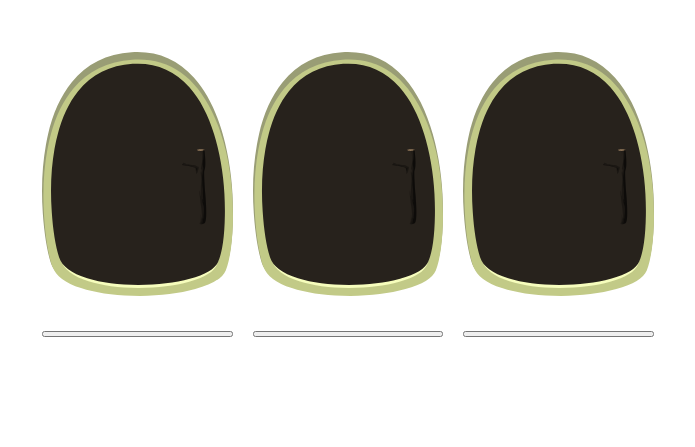
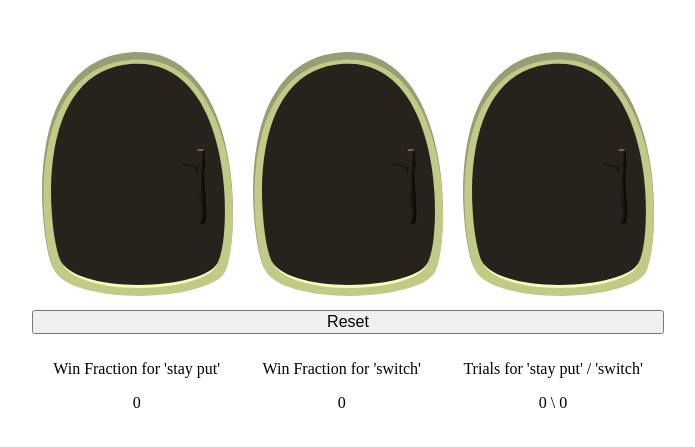
Before and after one commit to L-ashwin/Monty-Hall-Simulation, a plain HTML site: page index.html in a window 1280 px wide. Shown: the part 121-568 px from the top of the page, without its empty margins (292-987 px from the left). Drawn offline with Linux system fonts and the light colour scheme.

Commit message:
add reset button and counters

```diff
--- a/index.html
+++ b/index.html
@@ -3,7 +3,7 @@
 <head>
     <meta charset="UTF-8">
     <meta name="viewport" content="width=device-width, initial-scale=1.0">
-    <title>Document</title>
+    <title>l-ashwin</title>
 
     <link rel="stylesheet" href="style.css">
     <script defer type="module" src="script.js"></script>
@@ -42,17 +42,24 @@
     </div>
 
     <div class="row">
+        <button id="reset">Reset</button>
+    </div>
 
-        <div class="column button">
-            <button></button>
+
+    <div class="row scores">
+
+        <div class="column ">
+            <p>Win Fraction for 'stay put'</p>
+            <p id="Out1">1</p>
         </div>
-        <div class="column button">
-            <button></button>
+        <div class="column ">
+            <p>Win Fraction for 'switch'</p>
+            <p id="Out2">1</p>
         </div>
-        <div class="column button">
-            <button></button>
+        <div class="column ">
+            <p>Trials for 'stay put' / 'switch'</p>
+            <p id="Out3">1</p>
         </div>
-
 
     </div>
 
--- a/script.js
+++ b/script.js
@@ -49,16 +49,65 @@ function select(auto) {
         options[choosen].querySelector('.check').classList.add('hide')
         container.querySelector('.check').classList.remove('hide')
 
+        var win = state[secondChoice] == 1
+        if (choosen == secondChoice){
+            count_stayPut += 1
+            stayPut += win
+        } else{
+            count_switchOp += 1
+            switchOp += win
+        }
+
+        op1.innerHTML = String(stayPut)+' \\ '+ String(count_stayPut);
+        op2.innerHTML = String(switchOp)+' \\ '+ String(count_switchOp);
+        op3.innerHTML = String(count_stayPut)+' \\ '+ String(count_switchOp);
+
     }
 
 }
 
+function reset() {
+    state  = new Array(3).fill(0)
+    state[Math.floor(Math.random()*3)] = 1
+    choosen = -1
+
+    options.forEach(option => {
+
+        option.addEventListener('click', select)
+
+        for (let index = 0; index < option.children.length; index++) {
+            const child = option.children[index];
+            if(!child.classList.contains('hide')){
+                child.classList.add('hide')
+            }
+        }
+
+        option.querySelector('.door').classList.remove('hide')
+
+    });
+}
+
+var code = ['neg', 'pos']
+var stayPut  = 0
+var switchOp = 0
+var count_stayPut  = 0
+var count_switchOp = 0
+
 var state  = new Array(3).fill(0)
 state[Math.floor(Math.random()*3)] = 1
 //console.log(state)
-var code = ['neg', 'pos']
 var choosen = -1
 
 options.forEach(option => {
     option.addEventListener('click', select)
 });
+
+document.getElementById('reset').addEventListener('click', reset)
+
+var op1 = document.getElementById('Out1')
+var op2 = document.getElementById('Out2')
+var op3 = document.getElementById('Out3')
+
+op1.innerHTML = stayPut;
+op2.innerHTML = switchOp;
+op3.innerHTML = String(count_stayPut)+' \\ '+ String(count_switchOp);
--- a/style.css
+++ b/style.css
@@ -14,8 +14,10 @@
     width: 100%;
 }
 
-.column button {
+.row button {
+    font-size: medium;
     width: 100%;
+    margin: auto;
 }
 
 .check{
@@ -27,4 +29,9 @@
     display: None;
 }
 
+.scores .column p{
+    text-align: center;
+
+}
+
   /*https://freesvg.org/*/
```
